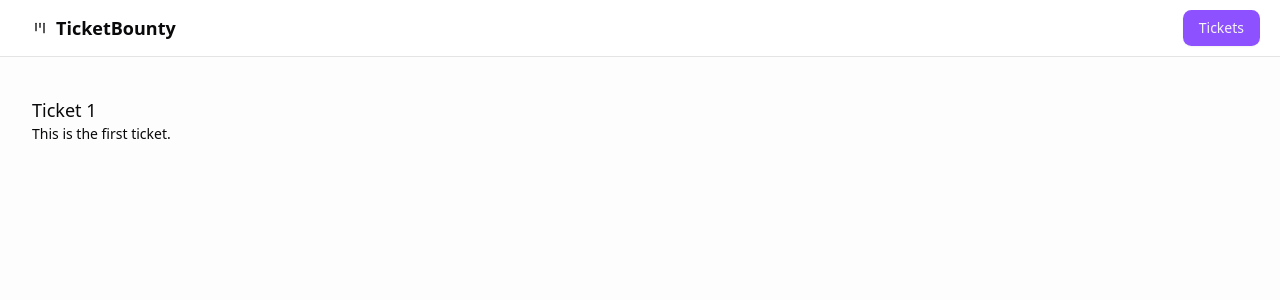
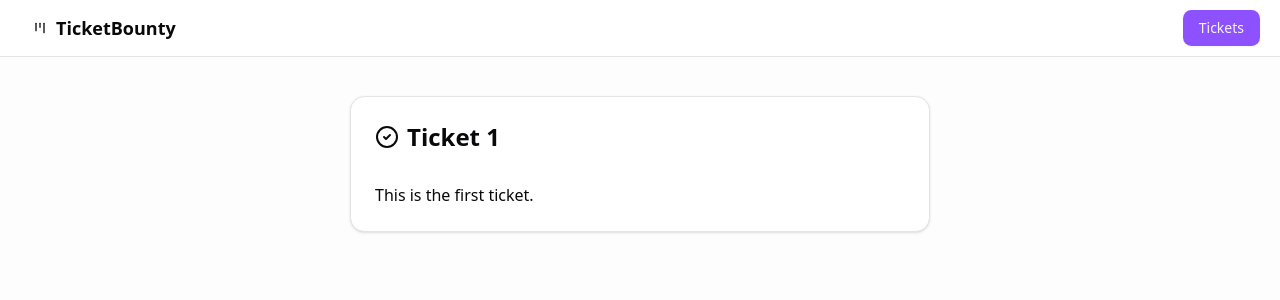
Before and after one commit to austinfalk/the-road-to-next-app, a Next.js app: page /tickets/1 in a window 1280 px wide. Shown: the top 300 px of the page. Built offline with nearby package versions, Linux system fonts and the light colour scheme.

Commit message:
feat(ticket): added ticket card and adjusted styling (#1)

```diff
--- a/src/app/tickets/[ticketID]/page.tsx
+++ b/src/app/tickets/[ticketID]/page.tsx
@@ -2,6 +2,7 @@
 import { Placeholder } from '@/components/placeholder';
 import { Button } from '@/components/ui/button';
 import { initialTickets } from '@/data';
+import { TicketItem } from '@/features/ticket/components/ticket-item';
 import { ticketsPath } from '@/paths';
 
 type TicketPageProps = {
@@ -28,9 +29,8 @@
   }
 
   return (
-    <div>
-      <h2 className="text-lg">{ticket.title}</h2>
-      <p className="text-sm">{ticket.content}</p>
+    <div className="animate-fade-from-top flex justify-center">
+      <TicketItem ticket={ticket} isDetail />
     </div>
   );
 };
--- a/src/features/ticket/components/ticket-item.tsx
+++ b/src/features/ticket/components/ticket-item.tsx
@@ -1,3 +1,4 @@
+import clsx from 'clsx';
 import { LucideSquareArrowOutUpRight } from 'lucide-react';
 import Link from 'next/link';
 import { Button } from '@/components/ui/button';
@@ -8,9 +9,10 @@
 
 type TicketItemProps = {
   ticket: Ticket;
+  isDetail?: boolean;
 };
 
-const TicketItem = ({ ticket }: TicketItemProps) => {
+const TicketItem = ({ ticket, isDetail }: TicketItemProps) => {
   const detailButton = (
     <Button variant="outline" size="icon" asChild>
       <Link href={ticketPath(ticket.id)} className="text-sm">
@@ -20,7 +22,12 @@
   );
 
   return (
-    <div className="flex w-full max-w-[420px] gap-x-1">
+    <div
+      className={clsx('flex w-full gap-x-1', {
+        'max-w-[580px]': isDetail,
+        'max-w-[420px]': !isDetail,
+      })}
+    >
       <Card className="w-full">
         <CardHeader>
           <CardTitle className="flex items-center gap-x-2">
@@ -29,12 +36,18 @@
           </CardTitle>
         </CardHeader>
         <CardContent>
-          <p className="line-clamp-3 whitespace-break-spaces">
+          <p
+            className={clsx('whitespace-break-spaces', {
+              'line-clamp-3': !isDetail,
+            })}
+          >
             {ticket.content}
           </p>
         </CardContent>
       </Card>
-      <div className="flex flex-col gap-x-1">{detailButton}</div>
+      {isDetail ? null : (
+        <div className="flex flex-col gap-x-1">{detailButton}</div>
+      )}
     </div>
   );
 };
```
